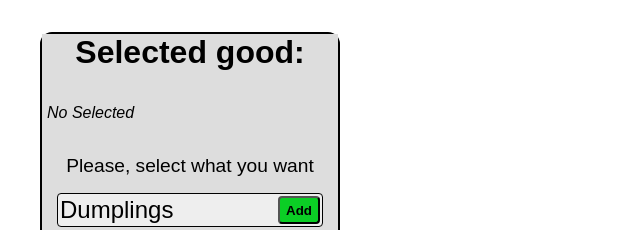
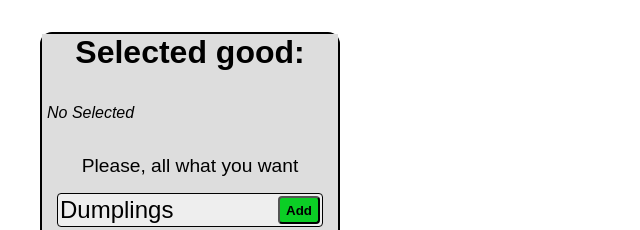
Before and after one commit to mate-academy/react_goods-selector, a React (Create React App) app: page / in a window 1280 px wide. Shown: the top 230 px of the page, without its empty margins (0-640 px from the left). Built offline with nearby package versions, Linux system fonts and the light colour scheme.

Commit message:
some little fix

```diff
--- a/src/App.tsx
+++ b/src/App.tsx
@@ -94,7 +94,7 @@ class App extends React.Component {
               type="button"
               className="app__selectedList__non"
             >
-              Please, select what you want
+              Please, all what you want
             </button>
           )}
           {this.check2() && (
```
